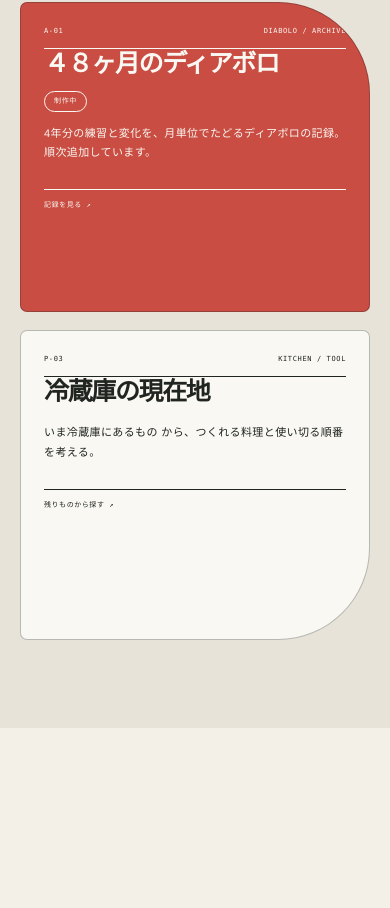
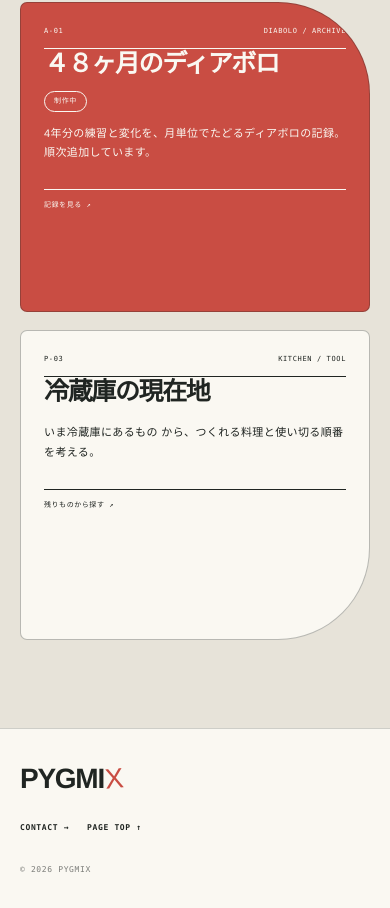
Before and after one commit to aratama-ship-it/pygmix-home, a Next.js app: page / in a window 390 px wide. Shown: the part 3011-3919 px from the top of the page. Before the commit the page ends 3739 px from the top, so only its background shows below. Built offline with nearby package versions, Linux system fonts and the light colour scheme.

Commit message:
Add compact site footer

```diff
--- a/app/globals.css
+++ b/app/globals.css
@@ -2225,6 +2225,59 @@ a.collage-card:focus-visible {
   border-bottom: 1px solid currentColor;
 }
 
+.site-footer {
+  display: grid;
+  grid-template-columns: 1fr auto auto;
+  align-items: center;
+  gap: clamp(28px, 5vw, 80px);
+  min-height: 122px;
+  padding: 30px clamp(20px, 4.2vw, 68px);
+  border-top: 1px solid var(--line);
+  background: var(--paper-light);
+}
+
+.site-footer-wordmark {
+  width: max-content;
+  font-size: 28px;
+  font-weight: 700;
+  letter-spacing: -0.045em;
+  line-height: 1;
+}
+
+.site-footer-wordmark span {
+  display: inline-block;
+  margin-left: 0.03em;
+  color: var(--red);
+  font-weight: 500;
+  transform: rotate(-5deg);
+}
+
+.site-footer nav {
+  display: flex;
+  gap: clamp(18px, 2.5vw, 40px);
+  font-family: var(--mono);
+  font-size: 8px;
+  font-weight: 600;
+  letter-spacing: 0.08em;
+}
+
+.site-footer nav a {
+  border-bottom: 1px solid transparent;
+}
+
+.site-footer nav a:hover {
+  border-color: currentColor;
+}
+
+.site-footer > p {
+  margin: 0;
+  color: rgb(32 37 34 / 0.58);
+  font-family: var(--mono);
+  font-size: 8px;
+  letter-spacing: 0.08em;
+  white-space: nowrap;
+}
+
 @media (max-width: 900px) {
   .audio-feature-grid {
     grid-template-columns: repeat(2, minmax(0, 1fr));
@@ -2232,6 +2285,14 @@ a.collage-card:focus-visible {
 
   .contact-layout {
     grid-template-columns: 1fr;
+  }
+
+  .site-footer {
+    grid-template-columns: 1fr auto;
+  }
+
+  .site-footer > p {
+    grid-column: 1 / -1;
   }
 }
 
@@ -2647,6 +2708,22 @@ a.collage-card:focus-visible {
 
   .activity-image-archive {
     min-height: 420px;
+  }
+
+  .site-footer {
+    grid-template-columns: 1fr;
+    gap: 24px;
+    min-height: 180px;
+    padding-top: 34px;
+    padding-bottom: 30px;
+  }
+
+  .site-footer nav {
+    flex-wrap: wrap;
+  }
+
+  .site-footer > p {
+    grid-column: auto;
   }
 
 }
--- a/app/page.tsx
+++ b/app/page.tsx
@@ -137,6 +137,16 @@ export default function Home() {
         </div>
       </section>
 
+      <footer className="site-footer">
+        <a className="site-footer-wordmark" href="#top" aria-label="ページ上部へ戻る">
+          PYGMI<span>X</span>
+        </a>
+        <nav aria-label="フッターナビゲーション">
+          <a href="/contact">CONTACT →</a>
+          <a href="#top">PAGE TOP ↑</a>
+        </nav>
+        <p>© 2026 PYGMIX</p>
+      </footer>
     </main>
   );
 }
```
Also changed, not shown: 1 other file (tests, documents, lock files or other folders).
